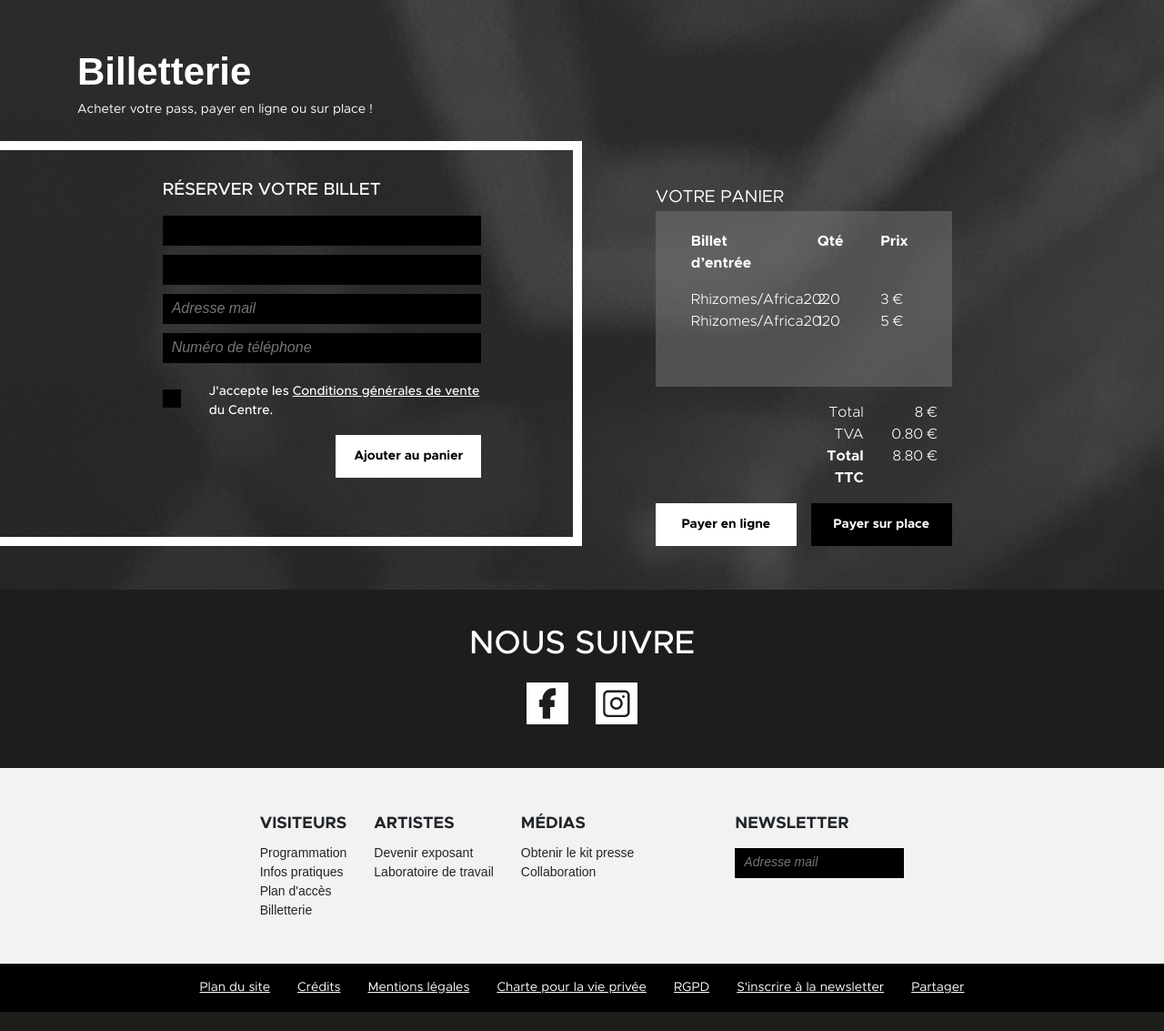
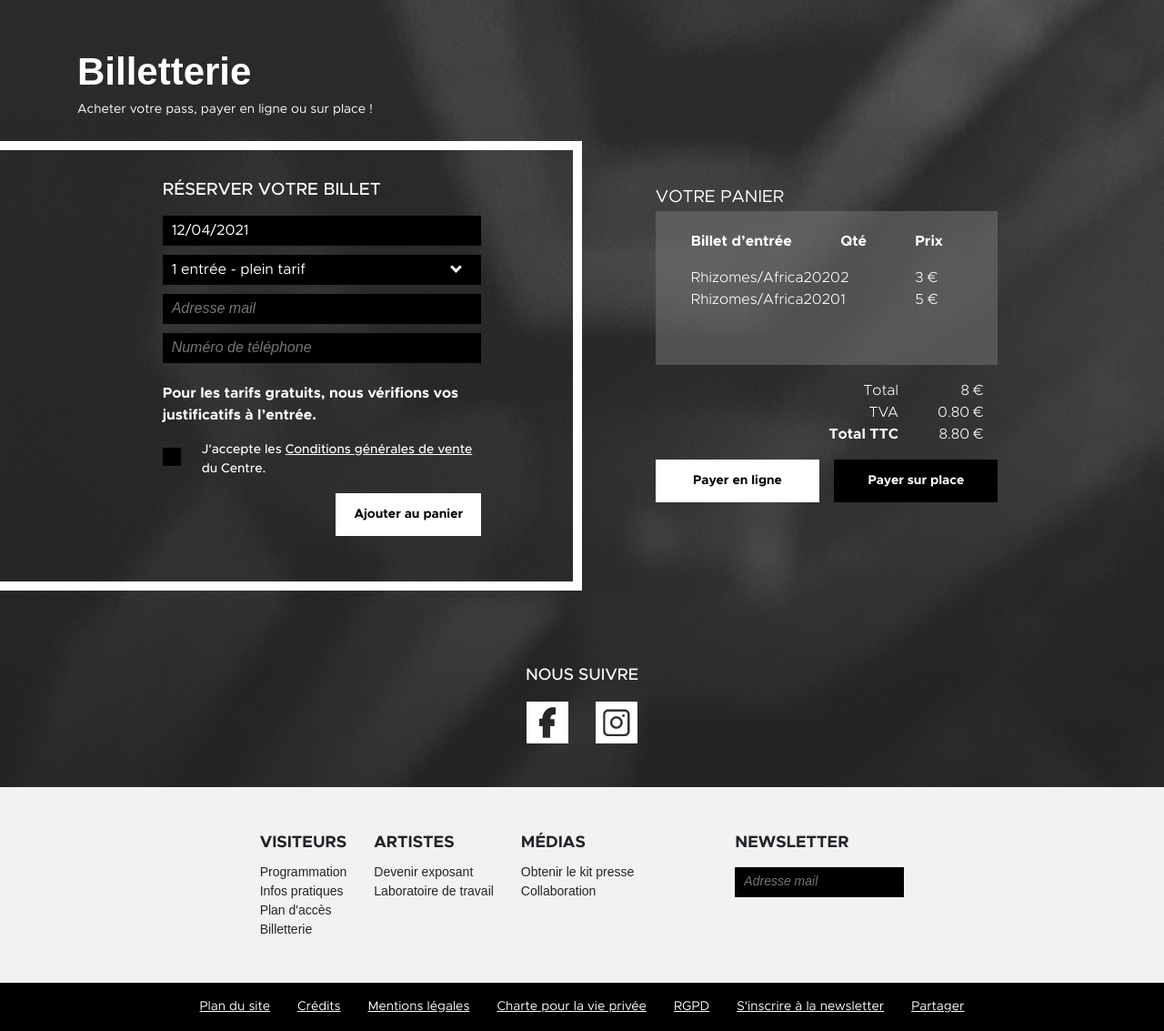
Before and after one commit to alexandre-mace/le-centre, a Symfony app: template templates/ticket/index.html.twig in a window 1280 px wide. Shown: the part 168-1301 px from the top of the page at 91% size. Before the commit the page ends 1280 px from the top, so only its background shows below. Run offline with Twig, Linux system fonts and the light colour scheme; the template is opened without the code that fills it, so the values that code supplies are empty; some libraries are stand-ins or nearby versions; some web fonts are replaced.

Commit message:
Update ticket part

```diff
--- a/public/css/style.css
+++ b/public/css/style.css
@@ -505,6 +505,10 @@ a:hover {
     background-color: #262626;
     color: white;
 }
+.mock-input::placeholder {
+    color: white;
+    font-style: initial !important;
+}
 .ticket-form {
     padding: 30px 40px 50px 40px;
     border-top: 10px solid white;
@@ -969,3 +973,24 @@ input::placeholder {
     border-bottom: 5px solid white;
     border-right: 5px solid white;
 }
+.base-arrow {
+    border: solid white;
+    border-width: 0 3px 3px 0;
+    display: inline-block;
+    padding: 3px;
+}
+
+.base-arrow.down {
+    transform: rotate(45deg);
+    -webkit-transform: rotate(45deg);
+}
+.halfsize-input {
+    width: 136px;
+}
+.base-arrow-wrapper {
+    position: absolute;
+    top: 44%;
+    transform: translateY(-50%);
+    color: white;
+    right: 23px;
+}
--- a/templates/base.html.twig
+++ b/templates/base.html.twig
@@ -87,8 +87,8 @@
                 <div class="social pt-2 {% if app.request.get('_route') != 'home' %}back-transparent{% endif %}">
                     <div class="container pt-4 pb-5">
                         <div class="row">
-                            <div class="col text-center mb-3">
-                                <div class="section-title">NOUS SUIVRE</div>
+                            <div class="col text-center">
+                                <div class="section-subtitle">NOUS SUIVRE</div>
                             </div>
                         </div>
                         <div class="row justify-content-center">
--- a/templates/practical_info/index.html.twig
+++ b/templates/practical_info/index.html.twig
@@ -50,8 +50,8 @@
                 <div class="social pt-2 background-transparent">
                     <div class="container pt-4">
                         <div class="row">
-                            <div class="col text-center mb-3">
-                                <div class="section-title">NOUS SUIVRE</div>
+                            <div class="col text-center mt-5">
+                                <div class="section-subtitle">NOUS SUIVRE</div>
                             </div>
                         </div>
                         <div class="row justify-content-center">
--- a/templates/ticket/index.html.twig
+++ b/templates/ticket/index.html.twig
@@ -18,17 +18,20 @@
                 <div class="col-9 offset-2">
                     <div class="ml-4 pl-2 d-flex flex-column">
                         <div class="mb-2 ticket-reserve">Réserver votre billet</div>
-                        <div class="d-flex"><input class="w-100" type="text"></div>
-                        <div class="d-flex"><input class="w-100" type="text"></div>
+                        <div class="d-flex"><input placeholder="12/04/2021" class="mock-input w-100" type="text"></div>
+                        <div class="d-flex position-relative"><input placeholder="1 entrée - plein tarif" class="mock-input w-100" type="text"><div class="base-arrow-wrapper"><i class="base-arrow down"></i></div></div>
                         <div class="d-flex"><input placeholder="Adresse mail" class="w-100" type="text"></div>
                         <div class="d-flex"><input placeholder="Numéro de téléphone" class="w-100" type="text"></div>
+                        <div class="mt-3 font-weight-bold">
+                            <div>Pour les tarifs gratuits, nous vérifions vos justificatifs à l’entrée.</div>
+                        </div>
                         <div>
                             <div class="d-flex align-items-center mt-3">
                                 <label class="custom-checkbox">
                                     <input type="checkbox">
                                     <span class="checkmark"></span>
                                 </label>
-                                <div class="ml-3 d-inline ticket-legals">
+                                <div class="ml-2 d-inline ticket-legals">
                                     J'accepte les <span class="underline">Conditions générales de vente</span> du Centre.</div>
                                 </div>
                             </div>
@@ -38,7 +41,7 @@
                 </div>
             </div>
             <div class="col-6">
-                <div class="col-7 pt-5 offset-1">
+                <div class="col-8 pt-5 offset-1">
                     <div class="ticket-basket">VOTRE PANIER</div>
                     <div class="ticket-resume row m-0">
                         <div class="col-6 mb-3 font-weight-bold">
@@ -72,15 +75,15 @@
                     <div class="row mx-0 justify-content-end p-3">
                         <div class="col p-0">
                             <div class="row">
-                                <div class="col-3 text-right ml-auto font-weight-light">Total</div>
+                                <div class="col-4 text-right ml-auto font-weight-light">Total</div>
                                 <div class="col-3 text-right font-weight-light">8 €</div>
                             </div>
                             <div class="row">
-                                <div class="col-3 text-right ml-auto font-weight-light">TVA</div>
+                                <div class="col-4 text-right ml-auto font-weight-light">TVA</div>
                                 <div class="col-3 text-right font-weight-light">0.80 €</div>
                             </div>
                             <div class="row">
-                                <div class="col-3 text-right ml-auto font-weight-bold">Total TTC</div>
+                                <div class="col-4 text-right ml-auto font-weight-bold">Total TTC</div>
                                 <div class="col-3 text-right font-weight-light">8.80 €</div>
                             </div>
                         </div>
@@ -93,5 +96,24 @@
             </div>
         </div>
     </div>
+    <div class="social pt-2 background-transparent">
+        <div class="container pt-4">
+            <div class="row">
+                <div class="col text-center mt-5">
+                    <div class="section-subtitle">NOUS SUIVRE</div>
+                </div>
+            </div>
+            <div class="row justify-content-center">
+                <div class="col-auto text-center">
+                    <div class="social-image" style="background-image: url(/images/footer-icon-facebook.png)"></div>
+                </div>
+                <div class="col-auto text-center">
+                    <div class="social-image" style="background-image: url(/images/footer-icon-instagram.png)"></div>
+                </div>
+            </div>
+        </div>
+    </div>
 </div>
 {% endblock %}
+{% block social %}
+{% endblock %}
```
Also changed, not shown: templates/ticket_confirmation/index.html.twig (+28 -9 lines), templates/ticket_pay/index.html.twig (+35 -7 lines), public/images/cb.png (added).
